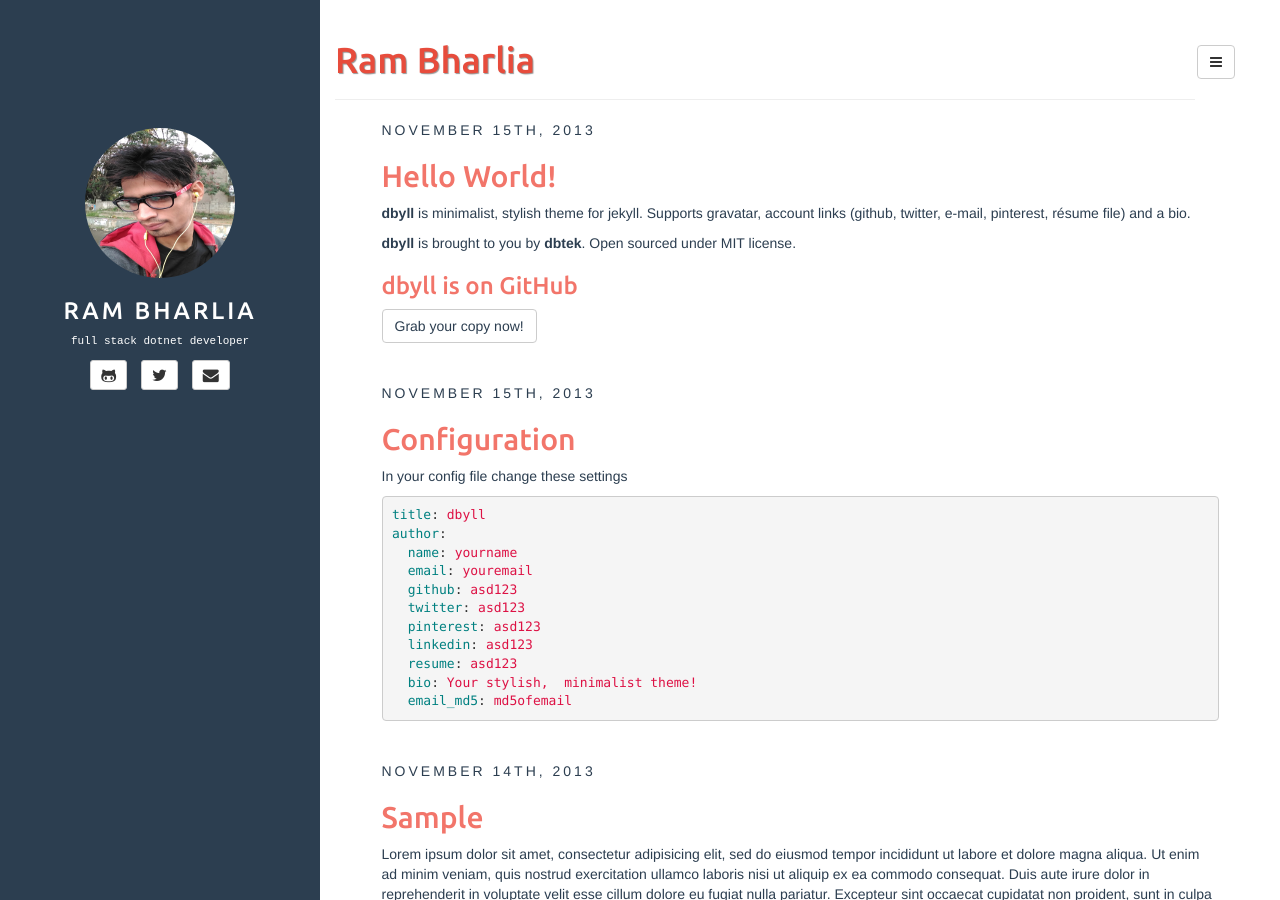
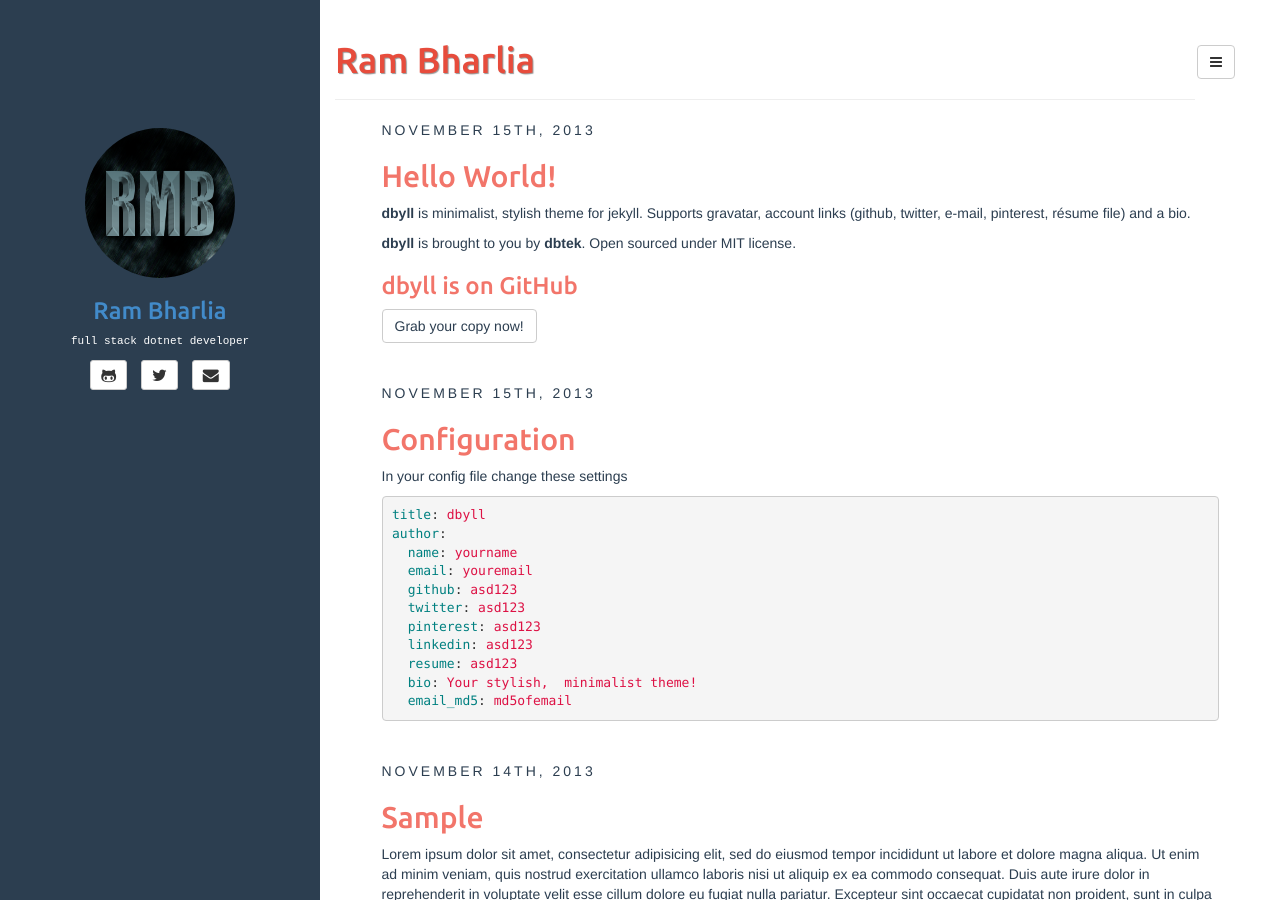
Before and after one commit to rambharlia007/rambharlia007.github.io, a Jekyll site: the page built from index.html, in a window 1280 px wide and 900 px high. Built offline with Jekyll 4.4.1, drawn with Linux system fonts in a browser that asks for light colours; the list of posts is cut into pages by our own code.

Commit message:
changes image

```diff
--- a/_includes/sidebar.html
+++ b/_includes/sidebar.html
@@ -1,9 +1,9 @@
 <!-- sidebar.html -->
 <header class="sidebar-header" role="banner">
 	<a href="{{ site.BASE_PATH }}/">
-		<img src="https://rambharlia007.github.io/images/avatar.jpg" class="img-circle" height="150" width="150"/>
+		<img src="images/apple-touch-icon.PNG" class="img-circle" height="150" width="150"/>
 	</a>
-	<h3 class="title">
+	<h3>
         <a href="{{ site.BASE_PATH }}/">{{ site.title }}</a>
     </h3>
 </header>
```
Also changed, not shown: 8 other files.
